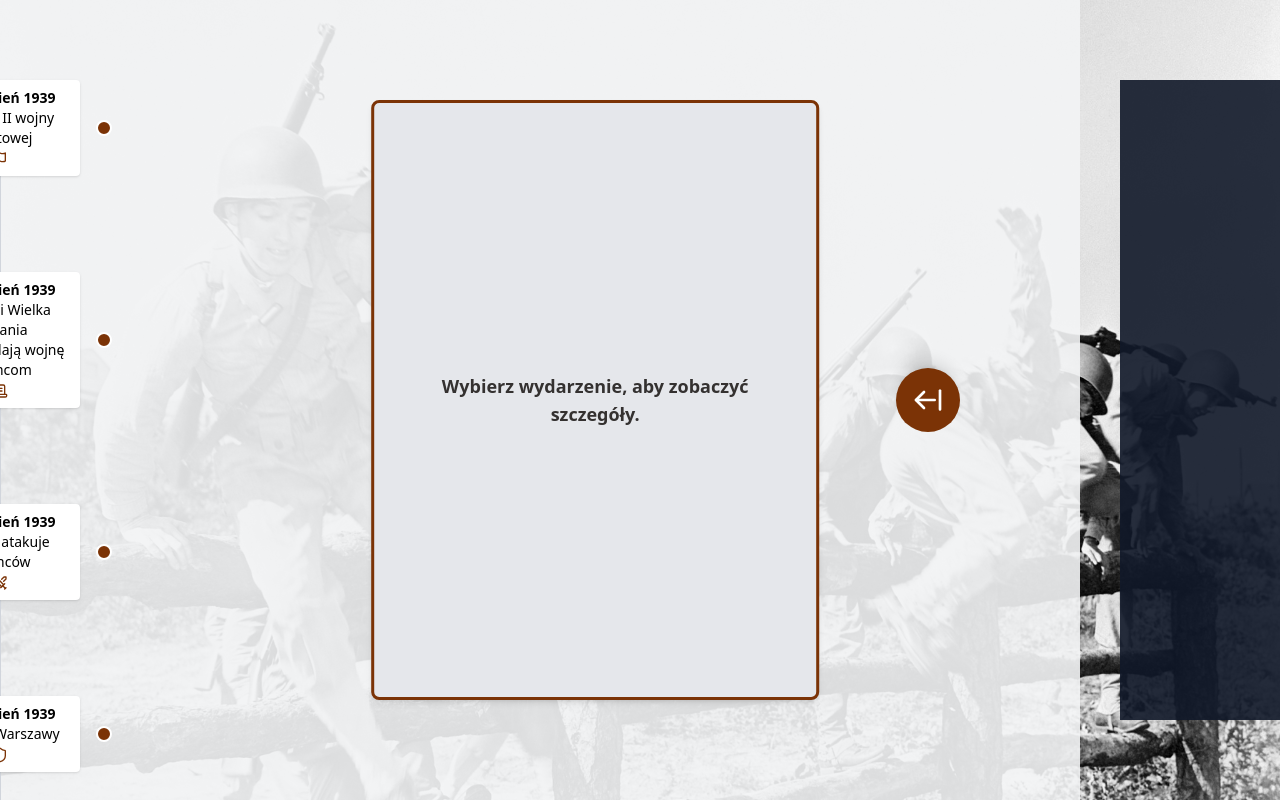
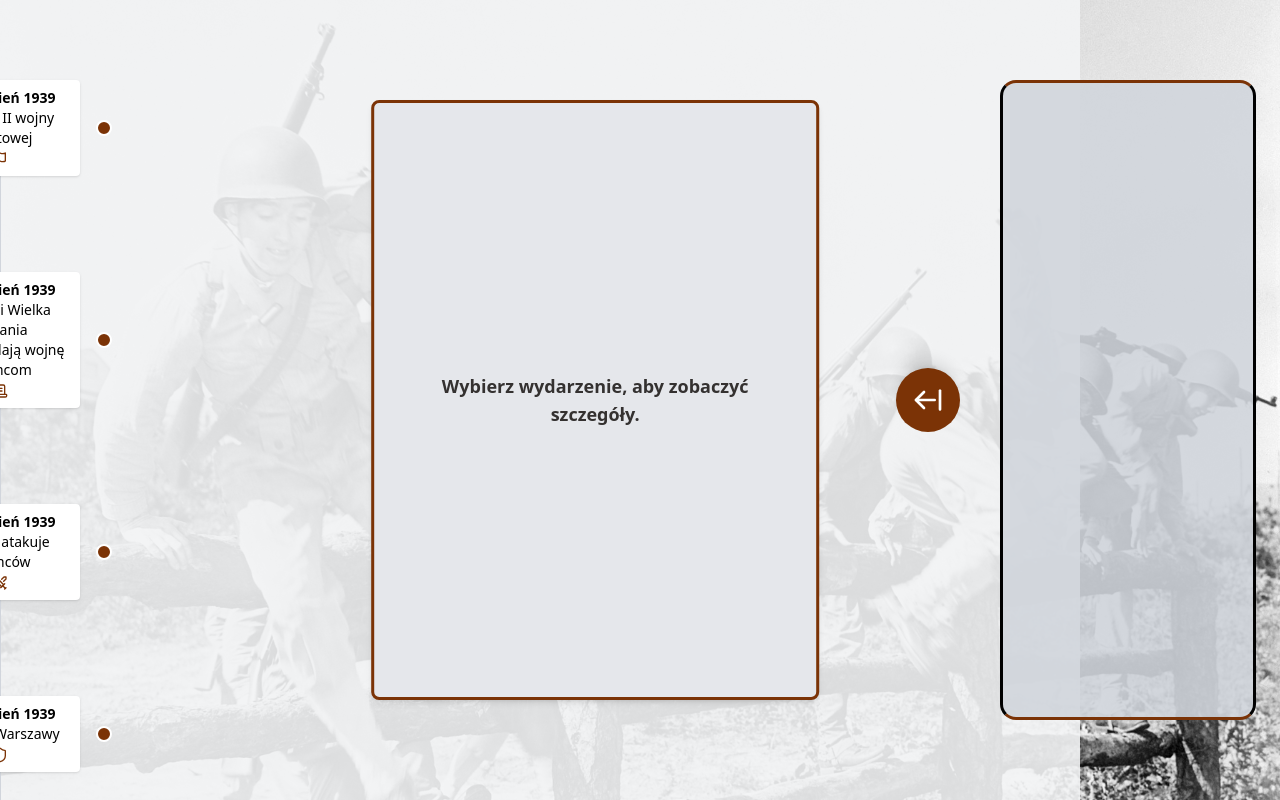
Before and after one commit to Hubertcior/ww2-timeline, a React (Vite) app: page / in a window 1280 px wide. Both pictures are taken after a click on the element 1128 px from the left and 400 px from the top of the page. Shown: the top 800 px of the page. Built offline with nearby package versions, Linux system fonts and the light colour scheme.

Commit message:
styling for panel

```diff
--- a/src/components/TimelinePanel.jsx
+++ b/src/components/TimelinePanel.jsx
@@ -1,9 +1,9 @@
-const TimelinePanel = () => {
+const TimelinePanel = ({ children }) => {
   return (
-    <div className="fixed right-0 top-1/2 transform -translate-y-1/2 w-1/8 h-4/5 bg-gray-900/90 z-50 flex items-center justify-center"></div>
+    <div className="fixed border-y-amber-900 border-3 right-0 mr-6 top-1/2 transform -translate-y-1/2 w-1/5 h-4/5 bg-gray-300/90 z-50 rounded-2xl flex items-center justify-center">
+      {children}
+    </div>
   );
 };
 
 export default TimelinePanel;
-
-//TODO - better styles
```
